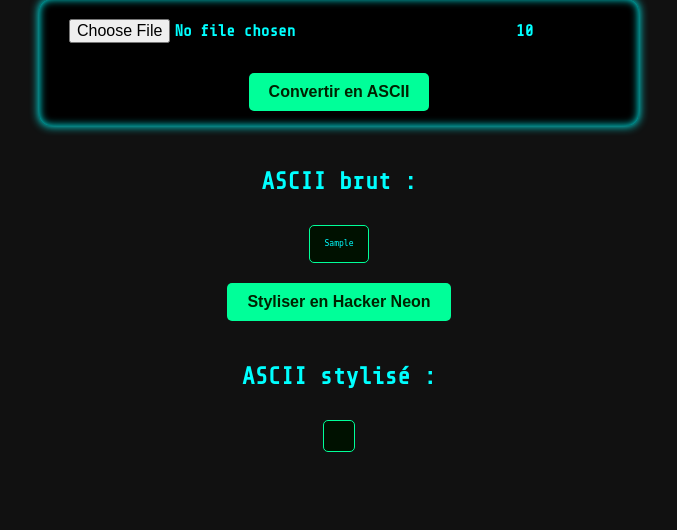
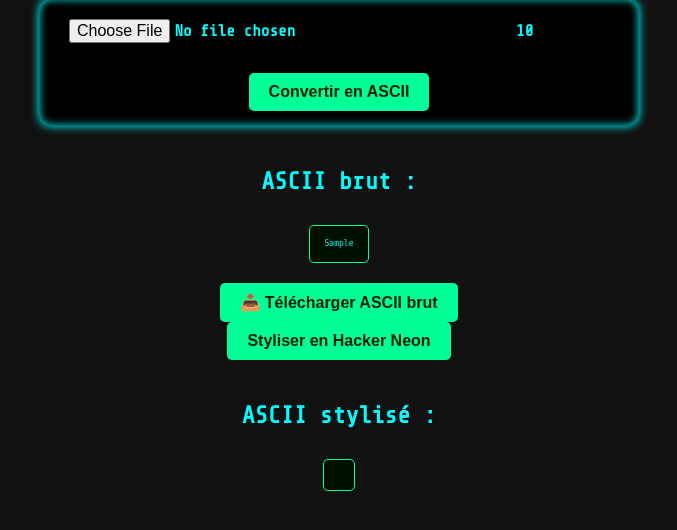
Before and after one commit to trh4ckn0n/bangen, a Flask app: template templates/index.html in a window 1280 px wide. Shown: the part 105-635 px from the top of the page, without its empty margins (301-978 px from the left). Run offline with Flask 3, Linux system fonts and the light colour scheme; the template is opened without the code that fills it: most values are stand-ins (such as "Sample title", 1, 10 or a date in 2020).

Commit message:
Update index.html

```diff
--- a/templates/index.html
+++ b/templates/index.html
@@ -336,17 +336,37 @@
 {% if ascii_art %}
   <h2>ASCII brut :</h2>
   <pre id="ascii-output">{{ ascii_art }}</pre>
+  <button id="btn-download-raw">📥 Télécharger ASCII brut</button>
 
   <button id="btn-stylize">Styliser en Hacker Neon</button>
 
   <h2>ASCII stylisé :</h2>
   <pre id="styled-output"></pre>
+  <button id="btn-download-styled" style="display:none;">📥 Télécharger ASCII stylisé</button>
 {% endif %}
 
 <script>
+  function downloadTextAsFile(text, filename) {
+    const blob = new Blob([text], { type: "text/plain" });
+    const a = document.createElement("a");
+    a.href = URL.createObjectURL(blob);
+    a.download = filename;
+    a.click();
+    URL.revokeObjectURL(a.href);
+  }
+
   const btnStylize = document.getElementById("btn-stylize");
   const asciiOutput = document.getElementById("ascii-output");
   const styledOutput = document.getElementById("styled-output");
+  const btnDownloadRaw = document.getElementById("btn-download-raw");
+  const btnDownloadStyled = document.getElementById("btn-download-styled");
+
+  if(btnDownloadRaw) {
+    btnDownloadRaw.addEventListener("click", () => {
+      const asciiText = asciiOutput.textContent.trim();
+      if(asciiText) downloadTextAsFile(asciiText, "ascii.txt");
+    });
+  }
 
   if(btnStylize) {
     btnStylize.addEventListener("click", async () => {
@@ -369,6 +389,7 @@
           styledOutput.textContent = "Erreur: " + data.error;
         } else {
           styledOutput.textContent = data.styled_ascii;
+          btnDownloadStyled.style.display = "inline-block";
         }
       } catch (err) {
         styledOutput.textContent = "Erreur lors de la requête : " + err.message;
@@ -378,6 +399,13 @@
       }
     });
   }
+
+  if(btnDownloadStyled) {
+    btnDownloadStyled.addEventListener("click", () => {
+      const styledText = styledOutput.textContent.trim();
+      if(styledText) downloadTextAsFile(styledText, "ascii_styled.txt");
+    });
+  }
 </script>
 
 </body>
```
